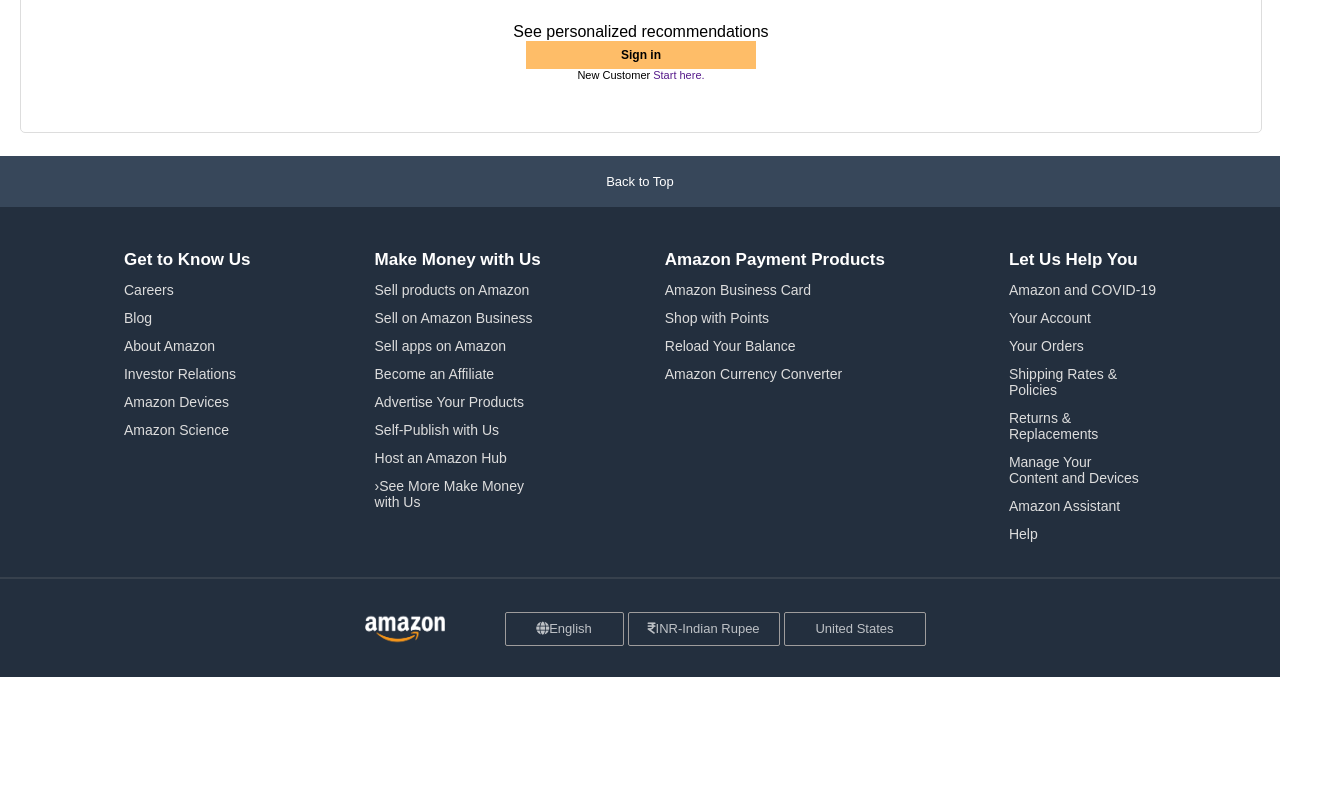
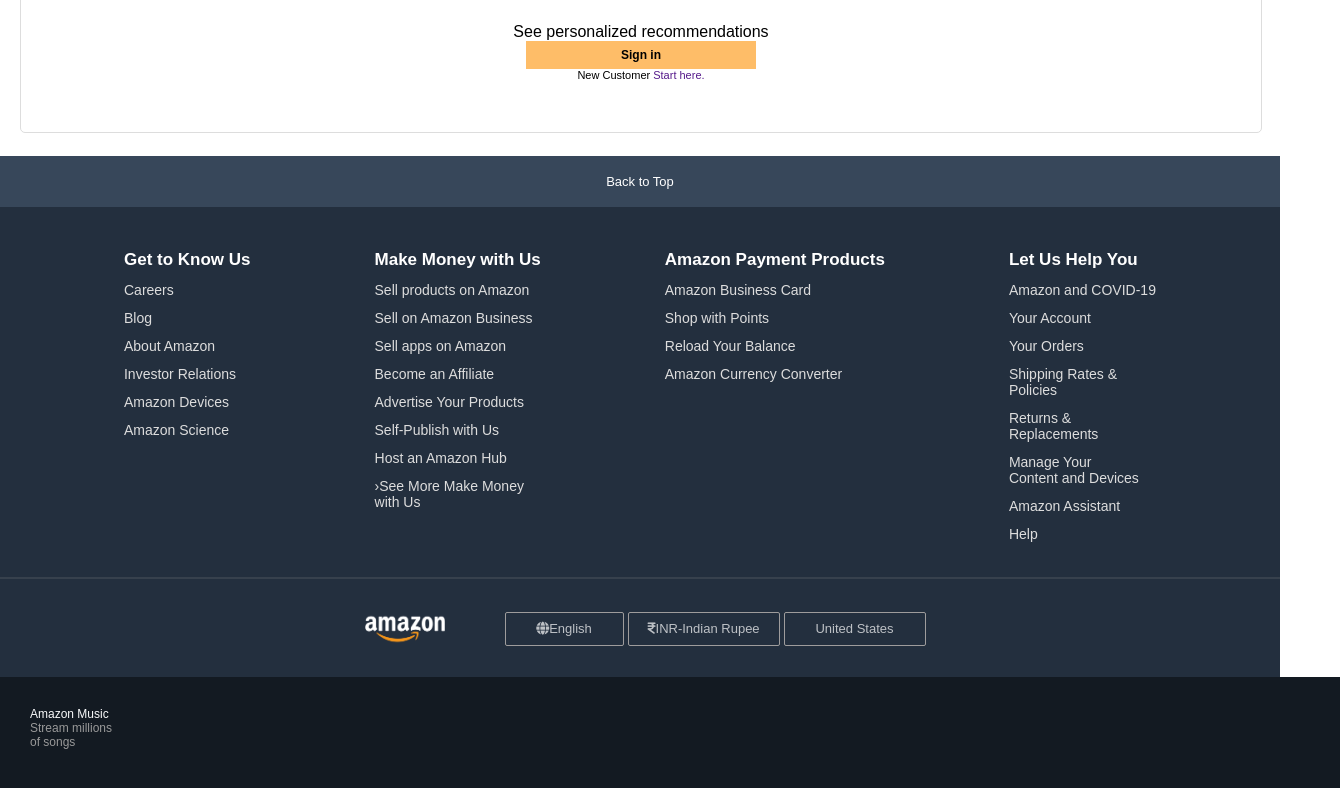
Before and after one commit to sandhyapaudel18/amazon-clone, a plain HTML site: page index.html in a window 1280 px wide. Shown: the part 1287-2075 px from the top of the page, 1340 px wide, since content can reach past the window. Before the commit the page ends 1964 px from the top, so only its background shows below. Drawn offline with Linux system fonts and the light colour scheme.

Commit message:
changessss

```diff
--- a/index.css
+++ b/index.css
@@ -530,3 +530,23 @@ flex-direction: column;
     opacity:0.7;
     font-size:13px;
  }
+ .foot4{
+    height:363px;
+    width:100%;
+    background-color: #131A22;
+    padding:30px;
+ }
+
+ .blue1 {
+    display: flex;
+    flex-direction: column;
+ }
+ .blue1 #bl1{
+    color:#f8f9fa;
+    font-size: 12px;
+
+ }
+ .blue1 #bl2{
+    color:#999999;
+    font-size: 12px;
+ }
--- a/index.html
+++ b/index.html
@@ -300,13 +300,24 @@
 
 
                                                        </div>
+
+
+                                                      </div>
+                          </div>
                     </div>
 
 
 
 
+          </div>
 
-                          </div>
+        <div class="foot4">
+             <div class="blue1">
+                   <a id="bl1">Amazon Music</a>
+                   <a id="bl2"> Stream millions <br>
+of songs</a>
+
+
              </div>
 
 
```
Lines whose indentation alone changed are shown as unchanged.
